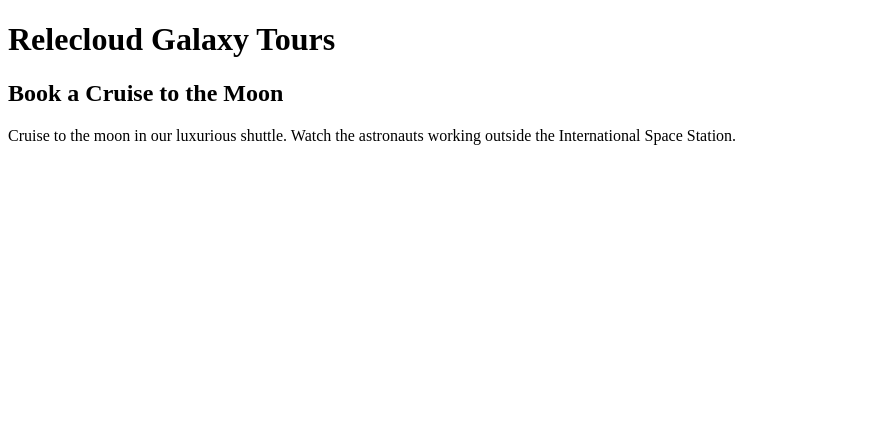
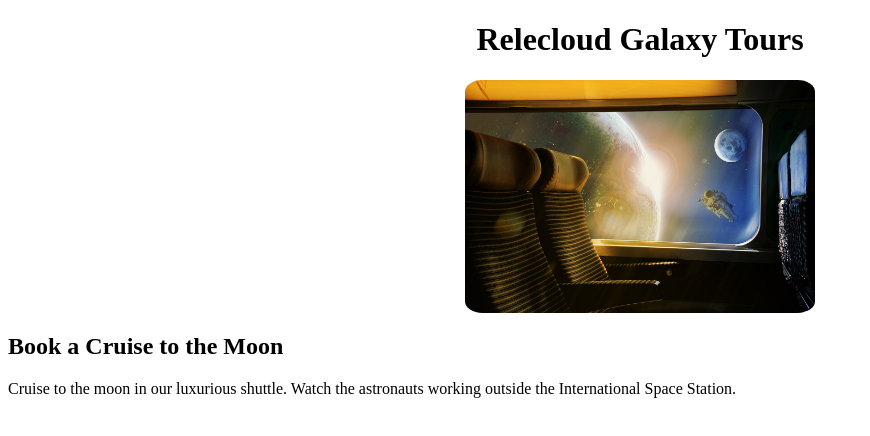
Before and after one commit to fahimfoysal2/galaxy-tour, a plain HTML site: page index.html in a window 1280 px wide. Shown: the whole page, without its empty margins (0-870 px from the left). Drawn offline with nearby package versions, Linux system fonts and the light colour scheme.

Commit message:
stage 01: structure & mount

```diff
--- a/index.html
+++ b/index.html
@@ -5,18 +5,21 @@
     <meta http-equiv="X-UA-Compatible" content="IE=edge">
     <meta name="viewport" content="width=device-width, initial-scale=1.0">
     <title>Hello Vue</title>
+    <!-- stylesheet -->
+    <link rel="stylesheet" href="./resources/style/index.css">
     <!-- vue.js -->
     <script src="https://unpkg.com/vue@next"></script>
 </head>
 <body>
-    <h1>Relecloud Galaxy Tours</h1>
+    <h1 style="text-align: center;">Relecloud Galaxy Tours</h1>
 
     <div id="app">
+        <img :src="productImage" alt="productImage" :class="productImageStyle">
         <h2> {{productName}} </h1>
         <p> {{productDescription}} </p>
     </div>
 
     <!-- Script Section -->
-    <script src="resources/js/index.js"></script>
+    <script src="./resources/js/index.js"></script>
 </body>
 </html>
--- a/resources/js/index.js
+++ b/resources/js/index.js
@@ -1,12 +1,12 @@
-// 1 . create vue app
-const App = Vue.createApp({
+// 1+2. create vue app + mount
+Vue.createApp({
 data() {
     return {
-        productName: 'Book a Cruise to the Moon',
-        productDescription: 'Cruise to the moon in our luxurious shuttle. Watch the astronauts working outside the International Space Station.',
+        productName : 'Book a Cruise to the Moon',
+        productDescription : 'Cruise to the moon in our luxurious shuttle. Watch the astronauts working outside the International Space Station.',
+        productImage : './resources/image/space-tour.jpg',
+        productImageAlt : 'Space Tour',
+        productImageStyle : 'responsive-image centered-image',
     }
 }
-});
-
-// 2. mount app
-App.mount('#app');
+}).mount('#app');
--- /dev/null
+++ b/resources/style/index.css
@@ -0,0 +1,10 @@
+.responsive-image{
+    width: 100%;
+    max-width : 350px;
+    border-radius: 5%;
+}
+
+.centered-image{
+    display : block;
+    margin : 0 auto;
+}
```
Also changed, not shown: resources/image/space-tour.jpg (added), 1 other file.
